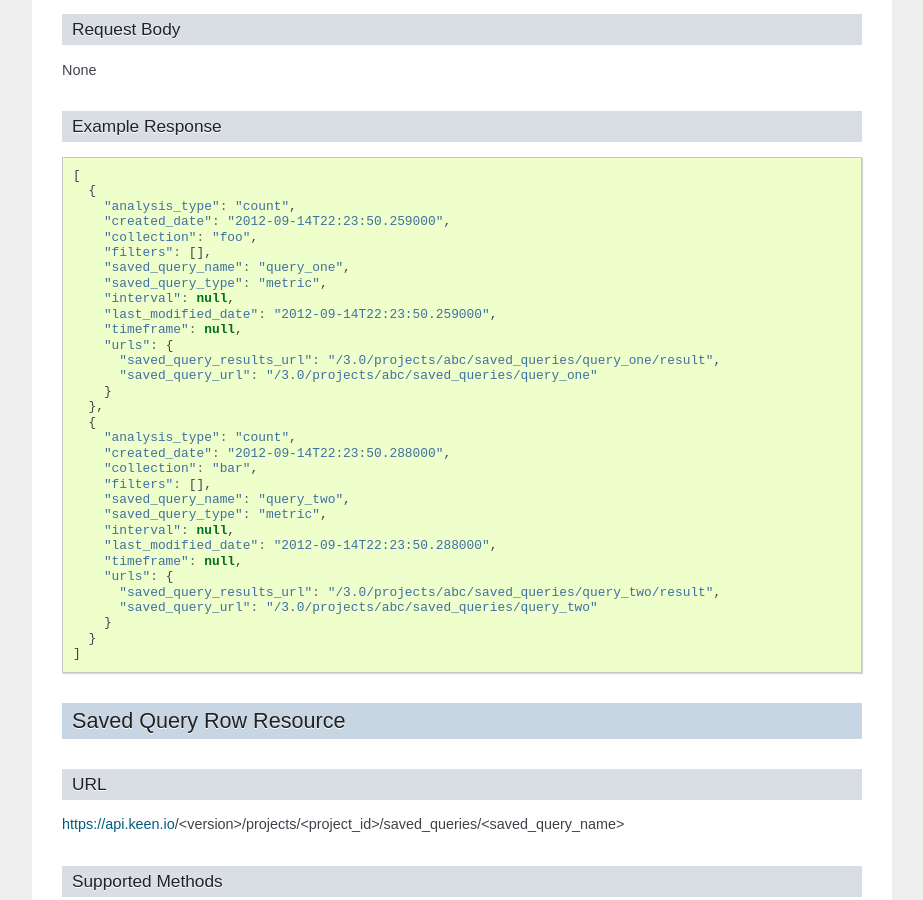
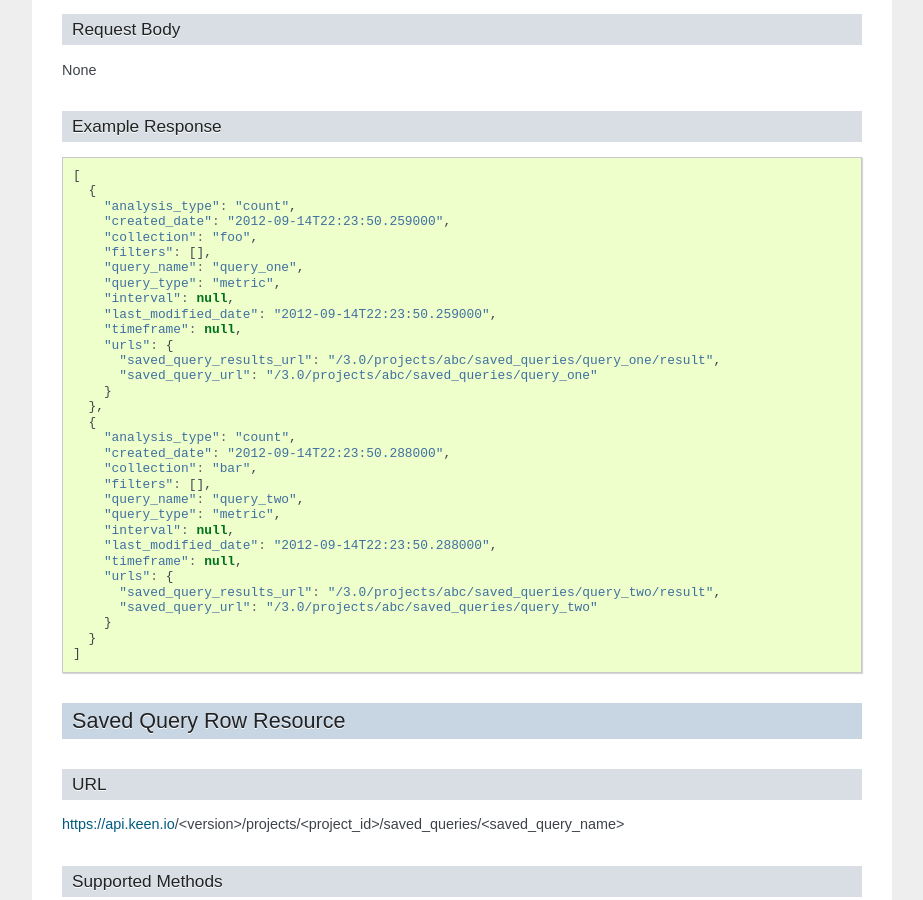
Before and after one commit to keenlabs/Keen-Docs, a Sphinx documentation site: the page built from source/api/reference.rst, in a window 1280 px wide and 900 px high, scrolled down 18913 px. Shown: the whole window, without its empty margins (198-1121 px from the left). Built offline with Sphinx 7.4.7, drawn with Linux system fonts in a browser that asks for light colours; some of the changed text lies outside the part shown.

```diff
--- a/source/api/reference.rst
+++ b/source/api/reference.rst
@@ -1100,8 +1100,8 @@ Example Response
       "created_date": "2012-09-14T22:23:50.259000",
       "collection": "foo",
       "filters": [],
-      "saved_query_name": "query_one",
-      "saved_query_type": "metric",
+      "query_name": "query_one",
+      "query_type": "metric",
       "interval": null,
       "last_modified_date": "2012-09-14T22:23:50.259000",
       "timeframe": null,
@@ -1115,8 +1115,8 @@ Example Response
       "created_date": "2012-09-14T22:23:50.288000",
       "collection": "bar",
       "filters": [],
-      "saved_query_name": "query_two",
-      "saved_query_type": "metric",
+      "query_name": "query_two",
+      "query_type": "metric",
       "interval": null,
       "last_modified_date": "2012-09-14T22:23:50.288000",
       "timeframe": null,
@@ -1185,8 +1185,8 @@ Example GET Response
     "created_date": "2012-09-14T22:23:50.259000",
     "collection": "foo",
     "filters": [],
-    "saved_query_name": "query_three",
-    "saved_query_type": "metric",
+    "query_name": "query_three",
+    "query_type": "metric",
     "interval": null,
     "last_modified_date": "2012-09-14T22:23:50.259000",
     "timeframe": null,
@@ -1220,8 +1220,8 @@ Example POST Response
       "created_date": "2012-09-14T22:23:50.259178",
       "collection": "foo",
       "filters": [],
-      "saved_query_name": "query_four",
-      "saved_query_type": "metric",
+      "query_name": "query_four",
+      "query_type": "metric",
       "interval": null,
       "last_modified_date": "2012-09-14T22:23:50.259178",
       "timeframe": null,
```
